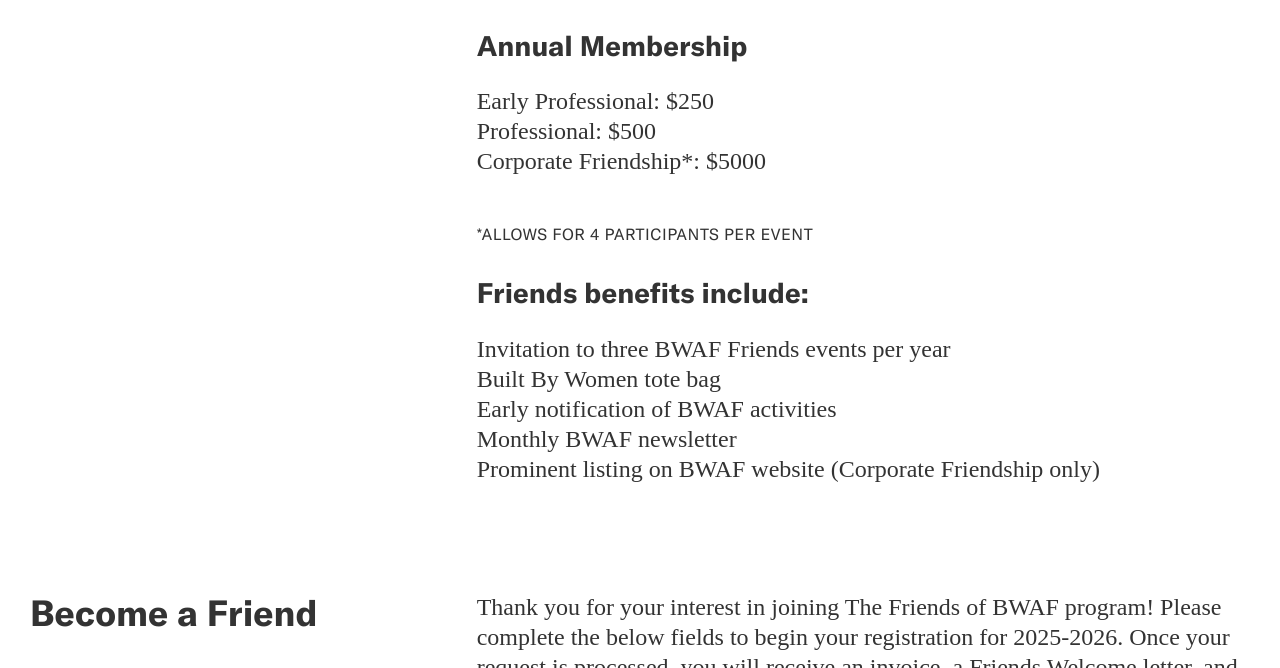
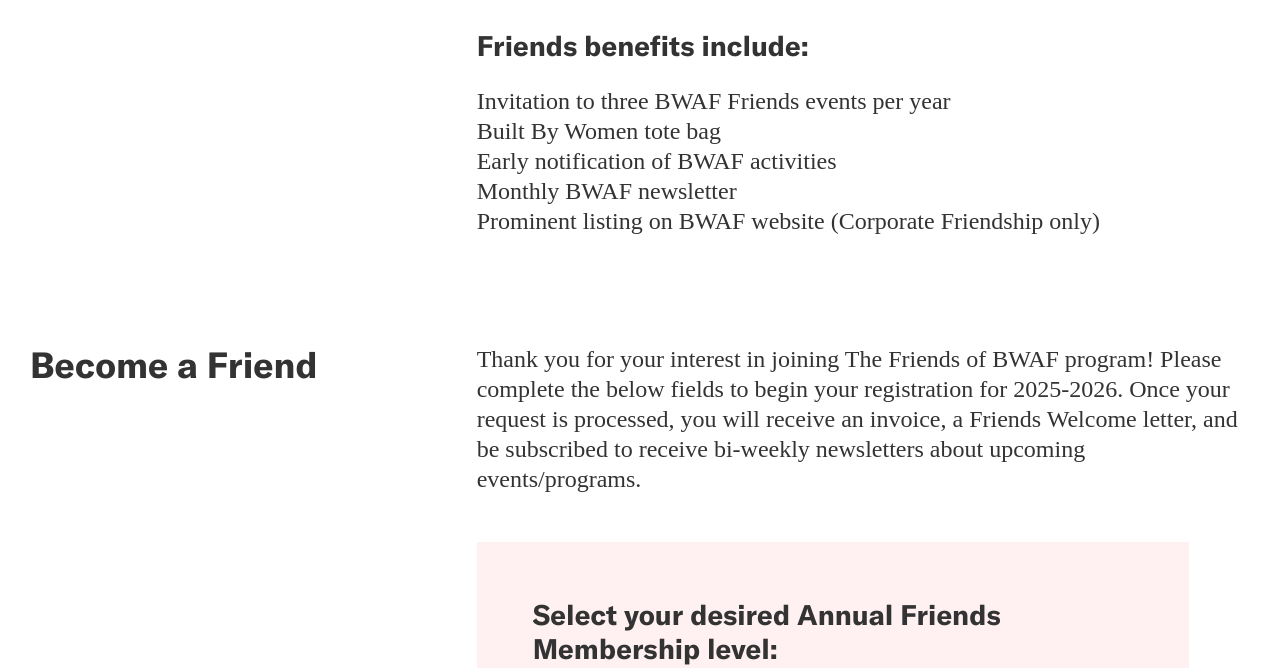
Before and after one commit to jengalas/bwaf-bbw, a Jekyll site: the page built from _programs/friends.md, in a window 1280 px wide and 900 px high, scrolled down 1082 px, cut to the strip 232-900 px from the top of the window. Built offline with Jekyll 4.4.1, drawn with Linux system fonts in a browser that asks for light colours; nearby versions of some CDN libraries; some web fonts are replaced.

Commit message:
Updated 1 file via CloudCannon.

```diff
--- a/_programs/friends.md
+++ b/_programs/friends.md
@@ -53,13 +53,10 @@
     automatic: false
   - template: text-block
     text_block: >-
-      <h2><strong>Annual Membership</strong></h2><p>Early Professional: $250<br
-      />Professional: $500<br />Corporate Friendship*: $5000</p><h6>*Allows for
-      4 participants per event&nbsp;</h6><h2><strong>Friends benefits
-      include:</strong></h2><p>Invitation to three BWAF Friends events per
-      year<br />Built By Women tote bag<br />Early notification of BWAF
-      activities<br />Monthly BWAF newsletter<br />Prominent listing on BWAF
-      website (Corporate Friendship only)</p>
+      <h2><strong>Friends benefits include:</strong></h2><p>Invitation to three
+      BWAF Friends events per year<br />Built By Women tote bag<br />Early
+      notification of BWAF activities<br />Monthly BWAF newsletter<br
+      />Prominent listing on BWAF website (Corporate Friendship only)</p>
     section_break: false
     include_left-hand_column_text_: false
     label: Annual Membership Info
```
